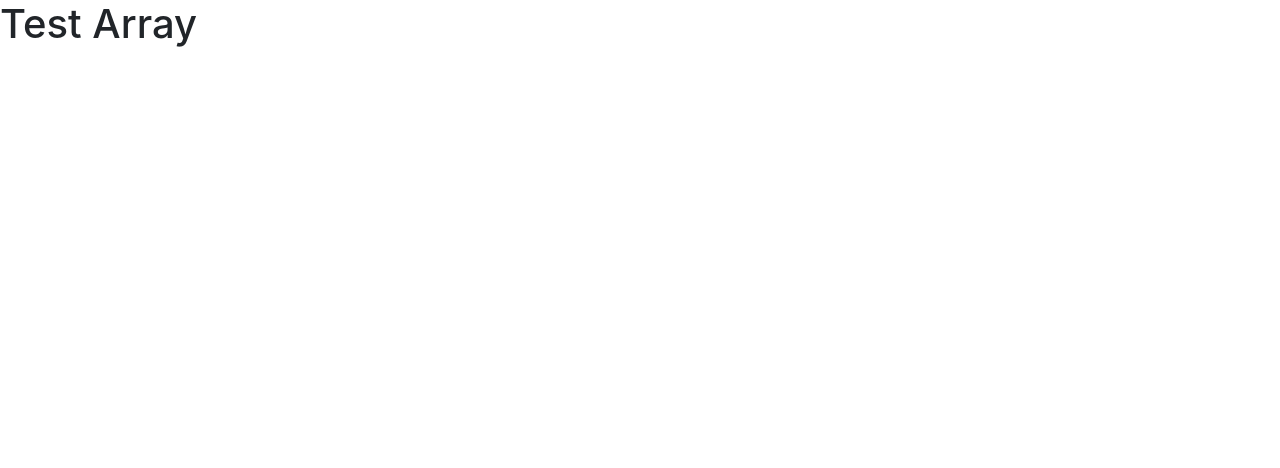
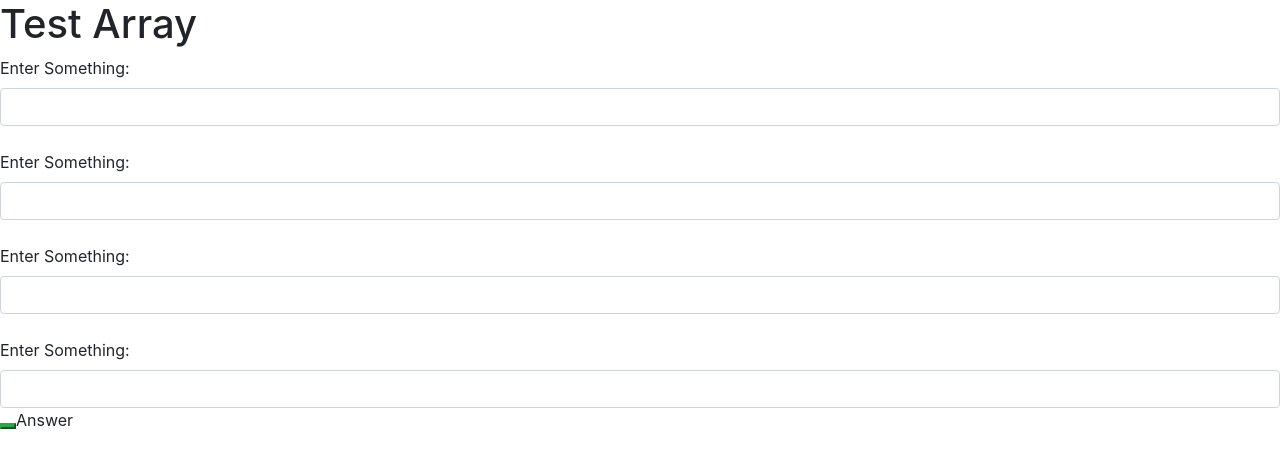
Before and after one commit to simpledimplejohn/loopingPractice, a plain HTML site: page index.html in a window 1280 px wide. Drawn offline with Linux system fonts and the light colour scheme.

Commit message:
add form:
Co-authored-by: Kody Gordon <gordon.km89@gmail.com>
Co-authored-by: Kyle Williamson <kylewilliamsonv1@gmail.com>

```diff
--- a/index.html
+++ b/index.html
@@ -9,5 +9,28 @@
 </head>
 <body>
   <h1>Test Array</h1>
+  <div>
+    <form id="test-form">
+      <div class="question">
+        <label for="q1">Enter Something: </label>
+        <input id="q1" class="form-control" type="text">
+        <br>
+        <label for="q2">Enter Something: </label>
+        <input id="q2" class="form-control" type="text">
+        <br>
+        <label for="q3">Enter Something: </label>
+        <input id="q3" class="form-control" type="text">
+        <br>
+        <label for="q4">Enter Something: </label>
+        <input id="q4" class="form-control" type="text">
+
+      </div>
+      <button type="submit" class="btn-success"></button>Answer</button>
+    </form>
+  </div>
+</div>
+
+
+  </div>
 </body>
 </html>
```
